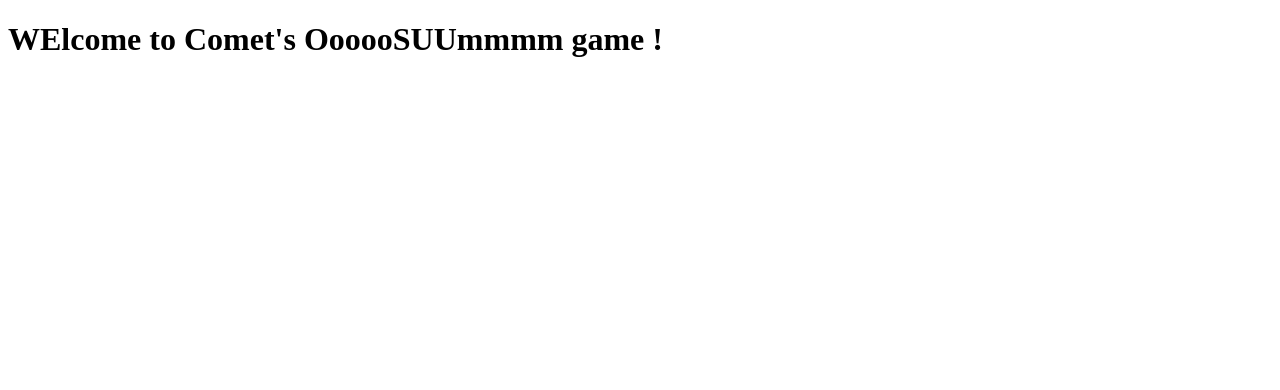
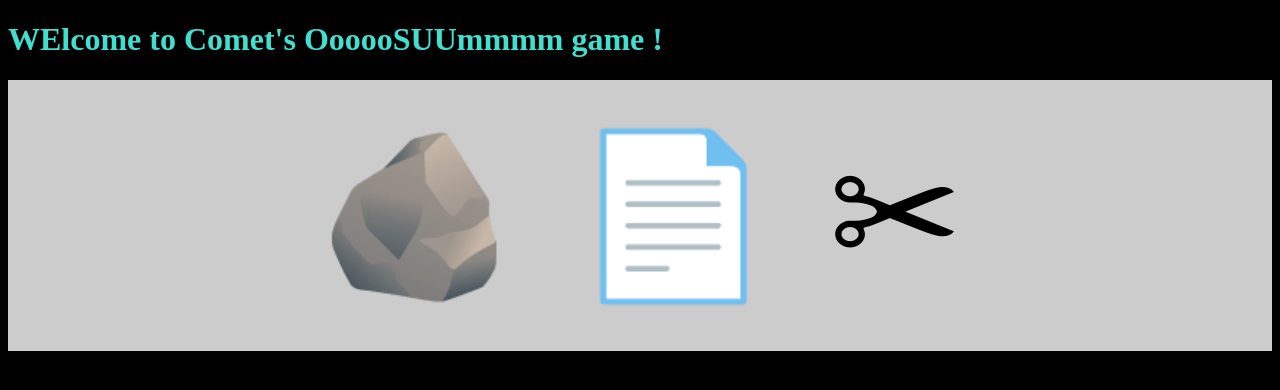
Before and after one commit to comet1e/rpsgame, a plain HTML site: page index.html in a window 1280 px wide. Drawn offline with Linux system fonts and the light colour scheme.

Commit message:
button edits index.html

```diff
--- a/index.html
+++ b/index.html
@@ -5,10 +5,22 @@
     <meta http-equiv="X-UA-Compatible" content="IE=edge">
     <meta name="viewport" content="width=device-width, initial-scale=1.0">
     <title>Rock Paper Scissor Game</title>
+    <link rel="stylesheet" href="./style.css">
 </head>
+
 <body>
+
     <h1> WElcome to Comet's OooooSUUmmmm game !</h1>
+
+    <div class="containerBtn">
+    <button class="btn-selections" id="rockbtn">🪨</button>
+    <button class="btn-selections" id="paperbtn">📄</button>
+    <button class="btn-selections" id="scissorsbtn">✂</button>
+    </div>
+
+
+
+
     <script src="./js.js"></script>
-
 </body>
 </html>
--- a/js.js
+++ b/js.js
@@ -1,5 +1,10 @@
 let computerChoice =["rock","paper","scissors"];
 let computerChoose;
+const computerSelection = computerChoose;
+let scoreP=0;
+let scoreC=0;
+
+
 const getComputerChoice = () =>  {
 
     let i=0;
@@ -8,13 +13,13 @@ const getComputerChoice = () =>  {
 
 };
 getComputerChoice();
-console.log("computer choose: "+ computerChoose);
-// console.log(`computer picked : ${computerChoice[i]}`);
-const computerSelection = computerChoose;
+
+console.log(`computer picked : ${computerChoose}`);   // console.log("computer choose: "+ computerChoose);
+
+
 
 
 let playerSelection = 'rock';
-
 // const getPlayerchoice = () =>{
 
 //    for (let i=0; i <1; i++){
@@ -32,8 +37,7 @@ let playerSelection = 'rock';
 console.log("player chooses: " +playerSelection);
 
 
-    let scoreP=0;
-    let scoreC=0;
+
 function playRound (playerSelection, computerSelection) {
 
     if (playerSelection === computerSelection){
@@ -85,3 +89,19 @@ function start(){
 } ;
 
 start();
+
+const btn1 = document.createElement('button');
+const btn2 = document.createElement('button');
+const btn3 = document.createElement('button');
+
+btn1.addEventListener('click', () => {
+    playRound(playerSelection, computerSelection);
+})
+
+btn2.addEventListener('click', () => {
+    playRound(playerSelection, computerSelection);
+})
+
+btn3.addEventListener('click', () => {
+    playRound(playerSelection, computerSelection);
+})
--- /dev/null
+++ b/style.css
@@ -0,0 +1,38 @@
+body {
+    background-color: black;
+}
+
+h1 {
+    color: turquoise;
+    border: 3px;
+
+
+}
+
+.containerBtn {
+    display: center;
+    align-items: center;
+    align-content: center;
+    border: red 10px;
+    background-color: #CCC;
+    text-align: center;
+    padding: 20px;
+
+
+}
+
+.btn-selections {
+    border: 50px;
+    border-color: black;
+    margin: 20px;
+    outline: none;
+    cursor: pointer;
+    font-size: 10rem;
+    transition: 100ms;
+    align-items: center;
+    background-color: transparent;
+}
+
+.btn-selections:hover {
+    transform: scale(1.2);
+}
```
